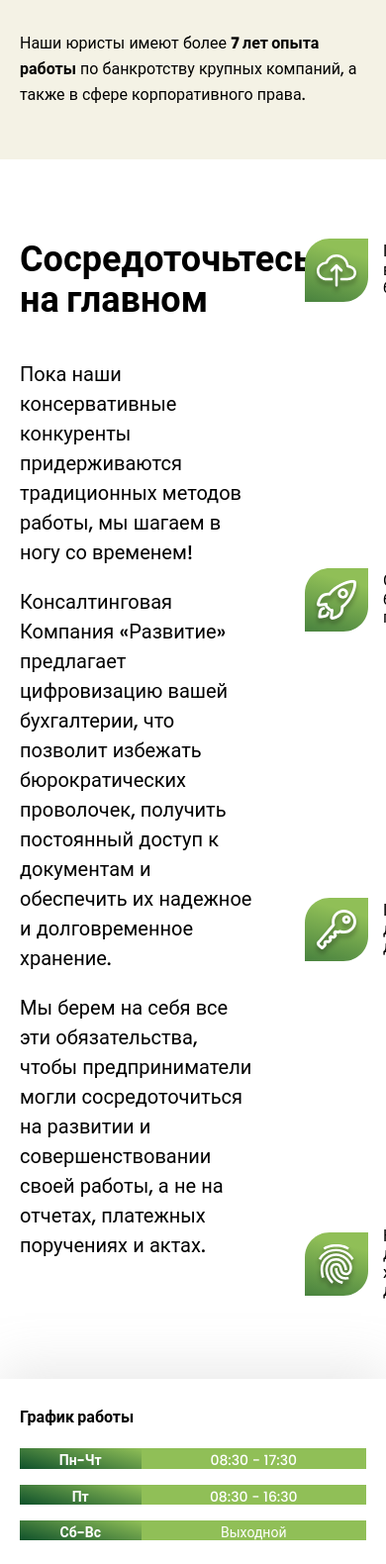
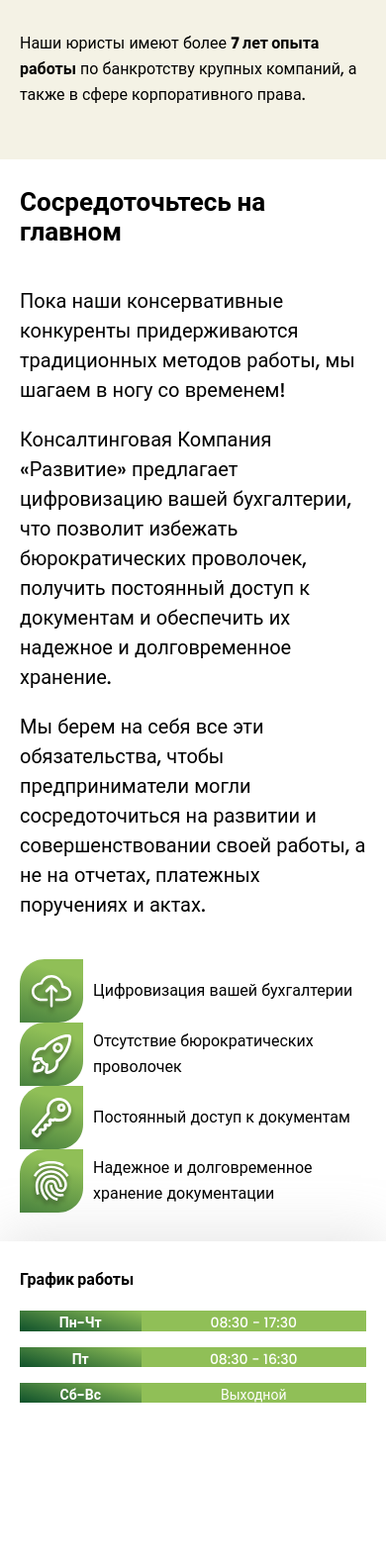
Before and after one commit to honeydrums/razvitie-consulting, a PHP site: page / in a window 390 px wide; the page is wider, and only the part inside the window is pictured. Shown: the part 1439-3019 px from the top of that part at 99% size. After the commit the page ends 2856 px from the top of that part, so only its background shows below. Run offline with PHP 8.4, Linux system fonts and the light colour scheme.

Commit message:
Update style.css

```diff
--- a/css/style.css
+++ b/css/style.css
@@ -822,6 +827,7 @@ body {
     -ms-flex-pack: justify;
     justify-content: space-between;
     margin: 0;
+    padding: 0;
     list-style: none;
 }
 
@@ -833,9 +839,10 @@ body {
     -ms-flex-align: center;
     align-items: center;
     grid-gap: 0 15px;
-}
-
-.modern-block__list-element:first-child:before {
+    line-height: 26px;
+}
+
+.modern-block__list-element:first-child::before {
     content: '';
     display: inline-block;
     width: 64px;
@@ -845,7 +852,7 @@ body {
     background-repeat: no-repeat;
 }
 
-.modern-block__list-element:nth-child(2):before {
+.modern-block__list-element:nth-child(2)::before {
     content: '';
     display: inline-block;
     width: 64px;
@@ -855,7 +862,7 @@ body {
     background-repeat: no-repeat;
 }
 
-.modern-block__list-element:nth-child(3):before {
+.modern-block__list-element:nth-child(3)::before {
     content: '';
     display: inline-block;
     width: 64px;
@@ -865,7 +872,7 @@ body {
     background-repeat: no-repeat;
 }
 
-.modern-block__list-element:last-child:before {
+.modern-block__list-element:last-child::before {
     content: '';
     display: inline-block;
     width: 64px;
@@ -887,11 +894,35 @@ body {
     }
 }
 
-@media (min-width: 720px) {
+@media (min-width: 1200px) {
     .modern-block__wrapper {
         background-image: url('../img/modern-illustration.svg');
         background-repeat: no-repeat;
         background-position: right;
+    }
+}
+
+@media (max-width: 860px) {
+    .modern-block {
+        grid-template-areas:
+        'mb-title mb-title'
+        'mb-text mb-text'
+        'mb-list mb-list';
+        grid-template-columns: 1fr 1fr;
+        padding: 29px 20px;
+    }
+    .modern-block__list-element {
+        grid-gap: initial;
+        justify-content: left;
+    }
+    .modern-block__list-element::before {
+        padding-right: 10px;
+    }
+}
+
+@media (max-width: 720px) {
+    .modern-block__title {
+        font-size: 26px;
     }
 }
 
@@ -2868,26 +2899,26 @@ label {
         -ms-grid-row: 1;
         -ms-grid-column: 3;
     }
-    .work-principles__list>*:nth-child(3) {
+    .work-principles__list>*::nth-child(3) {
         -ms-grid-row: 3;
         -ms-grid-column: 1;
     }
-    .work-principles__list>*:nth-child(4) {
+    .work-principles__list>*::nth-child(4) {
         -ms-grid-row: 3;
         -ms-grid-column: 3;
     }
-    .work-principles__list>*:nth-child(5) {
+    .work-principles__list>*::nth-child(5) {
         -ms-grid-row: 5;
         -ms-grid-column: 1;
     }
-    .work-principles__list>*:nth-child(6) {
+    .work-principles__list>*::nth-child(6) {
         -ms-grid-row: 5;
         -ms-grid-column: 3;
     }
     .work-principles__list-element {
         font-size: 16px;
     }
-    .work-principles__list-element:before {
+    .work-principles__list-element::before {
         width: 48px;
         height: 48px;
     }
```
Also changed, not shown: other parts of css/style.css (+23 -18 lines).
